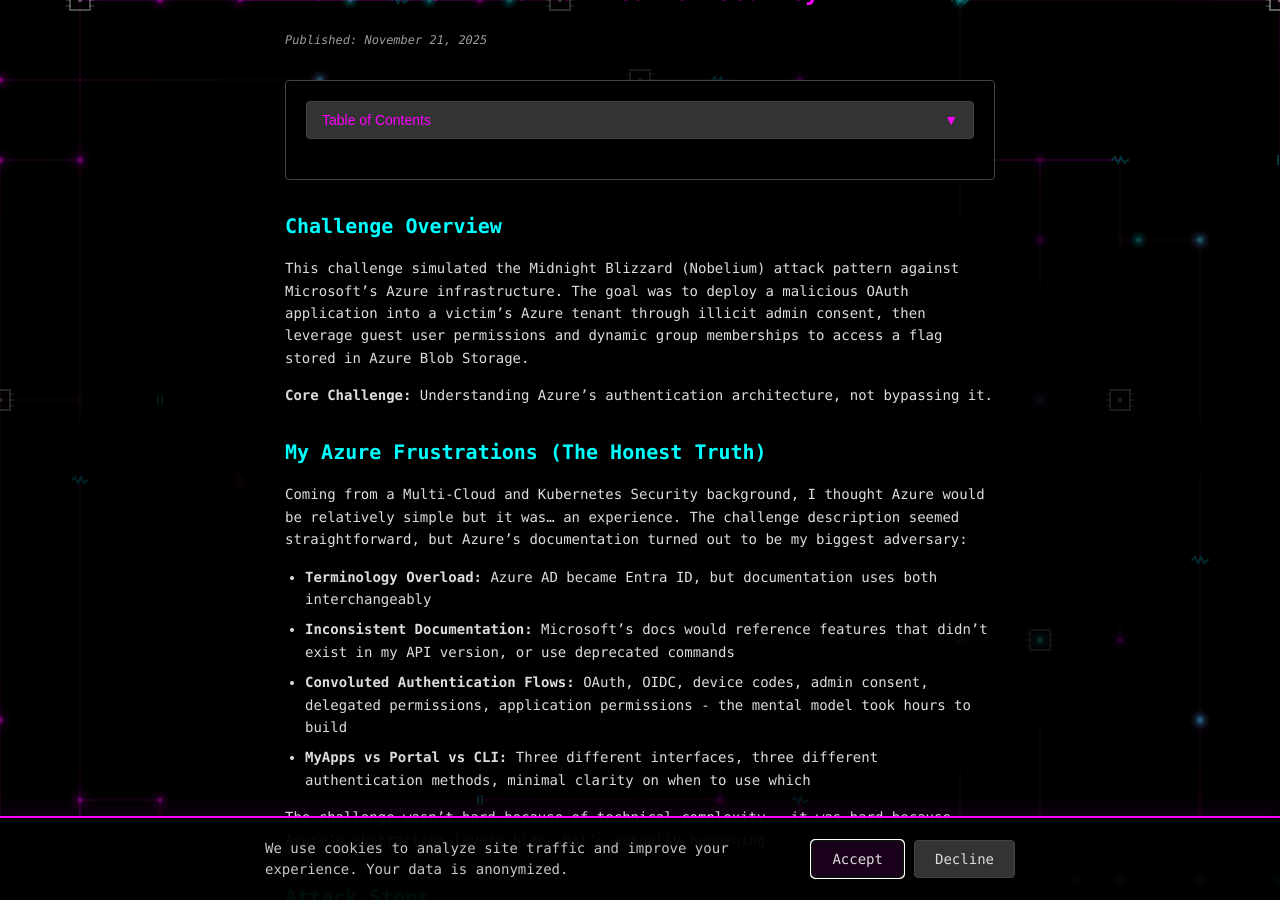
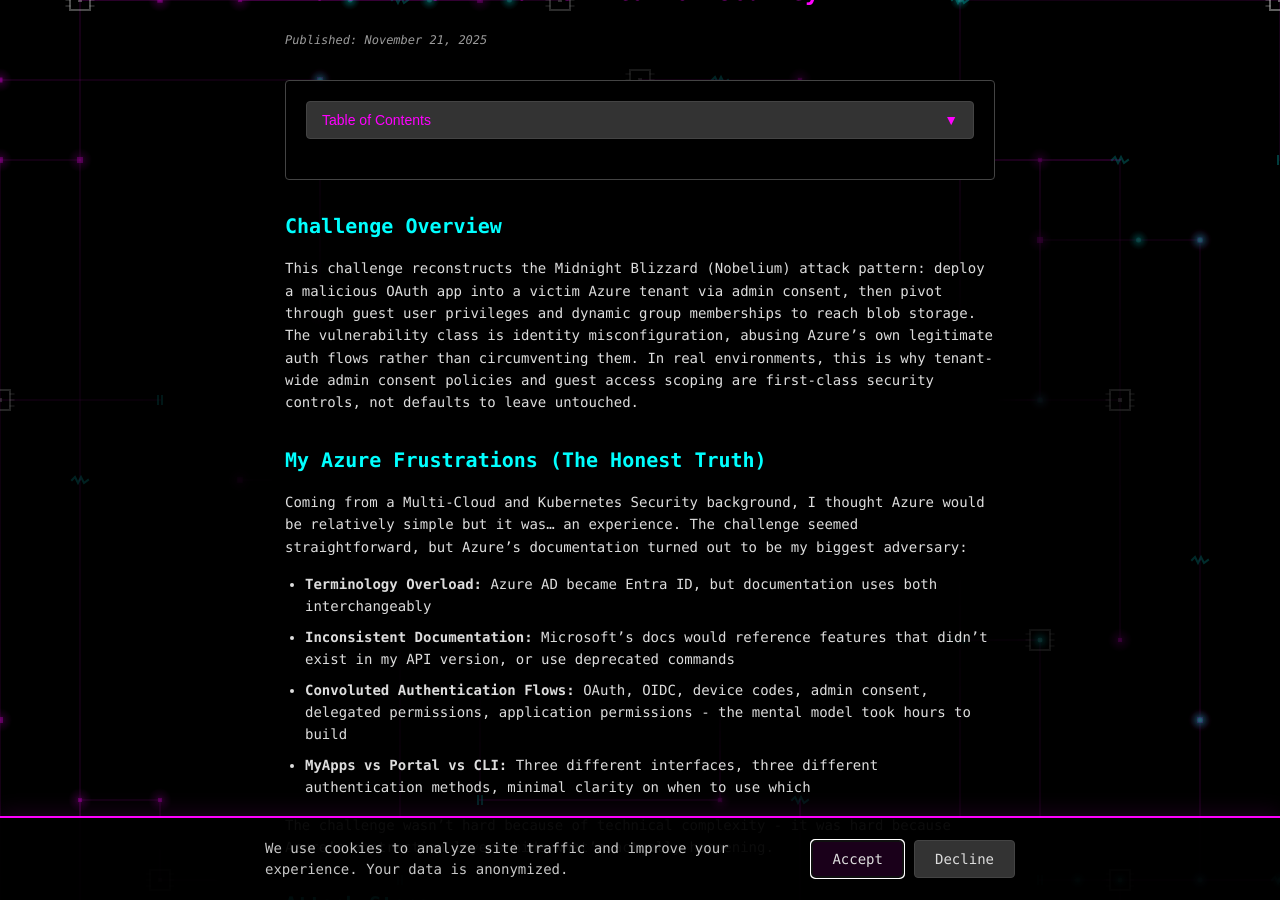
Before and after one commit to tpbansal/thinkingcow, a Jekyll site: the page built from _posts/2025-11-21-wiz-ctf-writeup.md, in a window 1280 px wide and 900 px high, scrolled down 555 px. Built offline with Jekyll 4.4.1, drawn with Linux system fonts in a browser that asks for light colours.

Commit message:
cleanup writeups

```diff
--- a/_posts/2025-11-21-wiz-ctf-writeup.md
+++ b/_posts/2025-11-21-wiz-ctf-writeup.md
@@ -9,13 +9,11 @@
 
 ## Challenge Overview
 
-This challenge simulated the Midnight Blizzard (Nobelium) attack pattern against Microsoft's Azure infrastructure. The goal was to deploy a malicious OAuth application into a victim's Azure tenant through illicit admin consent, then leverage guest user permissions and dynamic group memberships to access a flag stored in Azure Blob Storage.
-
-**Core Challenge:** Understanding Azure's authentication architecture, not bypassing it.
+This challenge reconstructs the Midnight Blizzard (Nobelium) attack pattern: deploy a malicious OAuth app into a victim Azure tenant via admin consent, then pivot through guest user privileges and dynamic group memberships to reach blob storage. The vulnerability class is identity misconfiguration, abusing Azure's own legitimate auth flows rather than circumventing them. In real environments, this is why tenant-wide admin consent policies and guest access scoping are first-class security controls, not defaults to leave untouched.
 
 ## My Azure Frustrations (The Honest Truth)
 
-Coming from a Multi-Cloud and Kubernetes Security background, I thought Azure would be relatively simple but it was... an experience. The challenge description seemed straightforward, but Azure's documentation turned out to be my biggest adversary:
+Coming from a Multi-Cloud and Kubernetes Security background, I thought Azure would be relatively simple but it was... an experience. The challenge seemed straightforward, but Azure's documentation turned out to be my biggest adversary:
 
 - **Terminology Overload:** Azure AD became Entra ID, but documentation uses both interchangeably
 - **Inconsistent Documentation:** Microsoft's docs would reference features that didn't exist in my API version, or use deprecated commands
```
Also changed, not shown: _posts/2025-07-10-wiz-ctf-writeup.md (+2 -2 lines), _posts/2025-09-10-wiz-ctf-writeup.md (+1 -1 lines).
